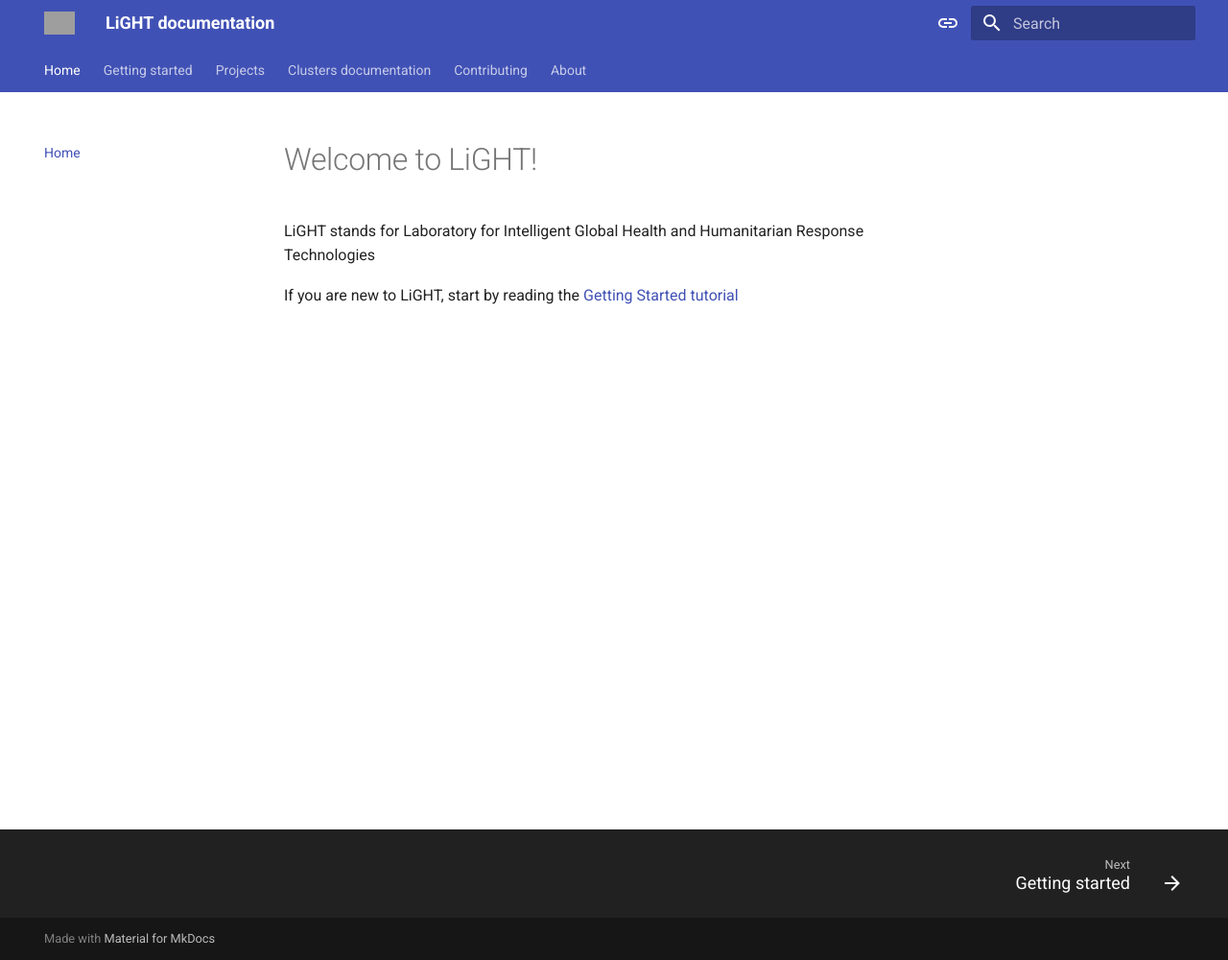
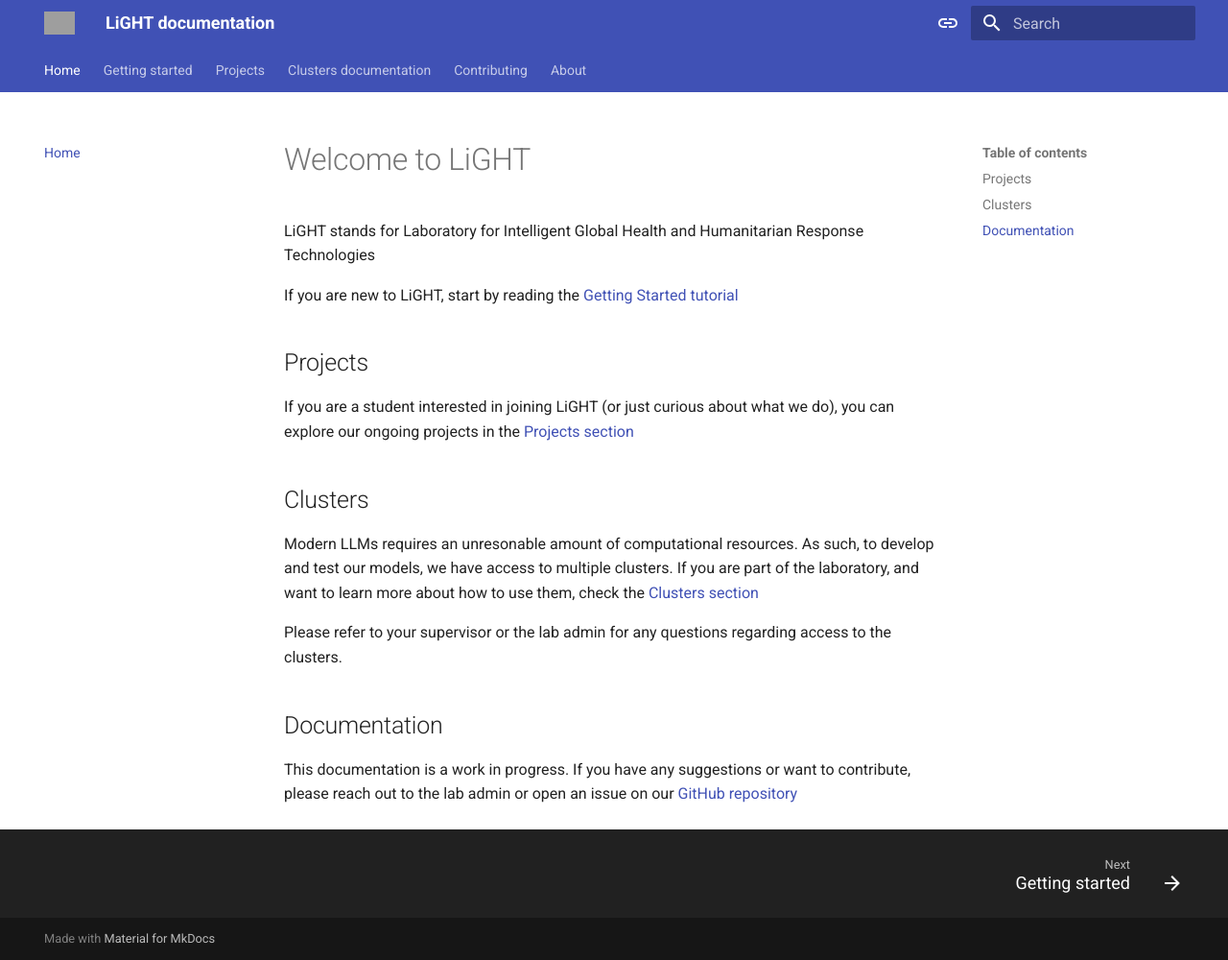
Before and after one commit to EPFLiGHT/LiGHT-doc, an MkDocs documentation site: the page built from docs/index.md, in a window 1280 px wide and 1000 px high. Shown: the whole window at 96% size. Built offline with MkDocs 1.6.1 and Material for MkDocs 9.7.7, drawn with Linux system fonts in a browser that asks for light colours; grey boxes are pictures that could not be loaded.

Commit message:
Improve index and about

```diff
--- a/docs/index.md
+++ b/docs/index.md
@@ -1,5 +1,23 @@
-# Welcome to LiGHT!
+# Welcome to LiGHT
 
 LiGHT stands for Laboratory for Intelligent Global Health and Humanitarian Response Technologies
 
 If you are new to LiGHT, start by reading the [Getting Started tutorial](gettingstarted.md)
+
+## Projects
+
+If you are a student interested in joining LiGHT (or just curious about what we do), you
+can explore our ongoing projects in the [Projects section](projects.md)
+
+## Clusters
+
+Modern LLMs requires an unresonable amount of computational resources. As such, to develop
+and test our models, we have access to multiple clusters. If you are part of the laboratory,
+and want to learn more about how to use them, check the [Clusters section](clusters.md)
+
+Please refer to your supervisor or the lab admin for any questions regarding access to the clusters.
+
+## Documentation
+
+This documentation is a work in progress. If you have any suggestions or want to contribute,
+please reach out to the lab admin or open an issue on our [GitHub repository](https://github.com/EPFLiGHT/LiGHT-doc/tree/main)
```
Also changed, not shown: docs/about.md (+2 -2 lines).
